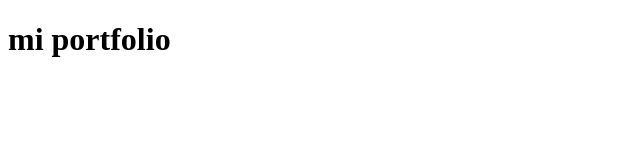
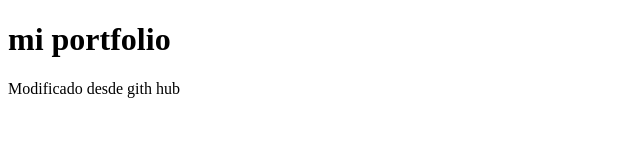
Before and after one commit to Merluson/Portfolio-FrontEnd, a plain HTML site: page index.html in a window 1280 px wide. Shown: the whole page, without its empty margins (0-640 px from the left). Drawn offline with Linux system fonts and the light colour scheme.

Commit message:
Update index.html

```diff
--- a/index.html
+++ b/index.html
@@ -8,5 +8,6 @@
 </head>
 <body>
     <h1>mi portfolio</h1>
+    <p> Modificado desde gith hub </p>
 </body>
 </html>
```
